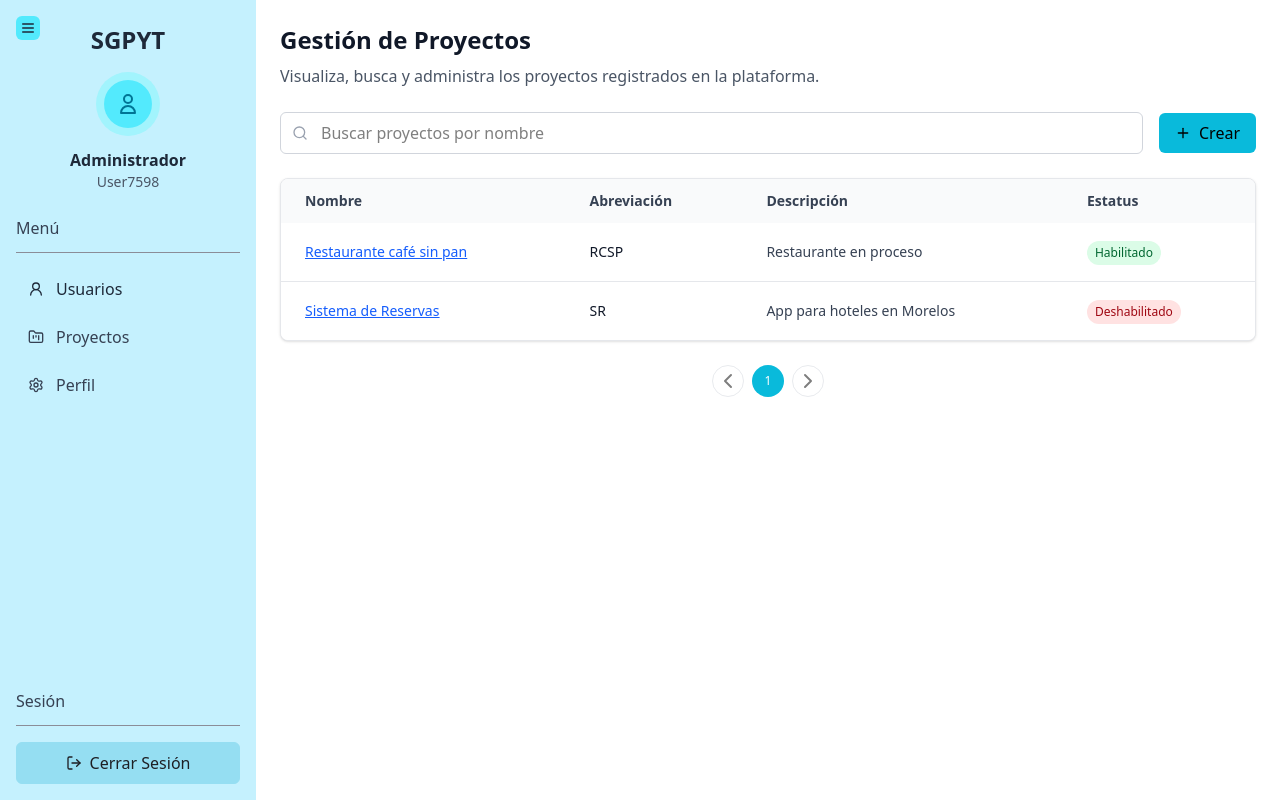
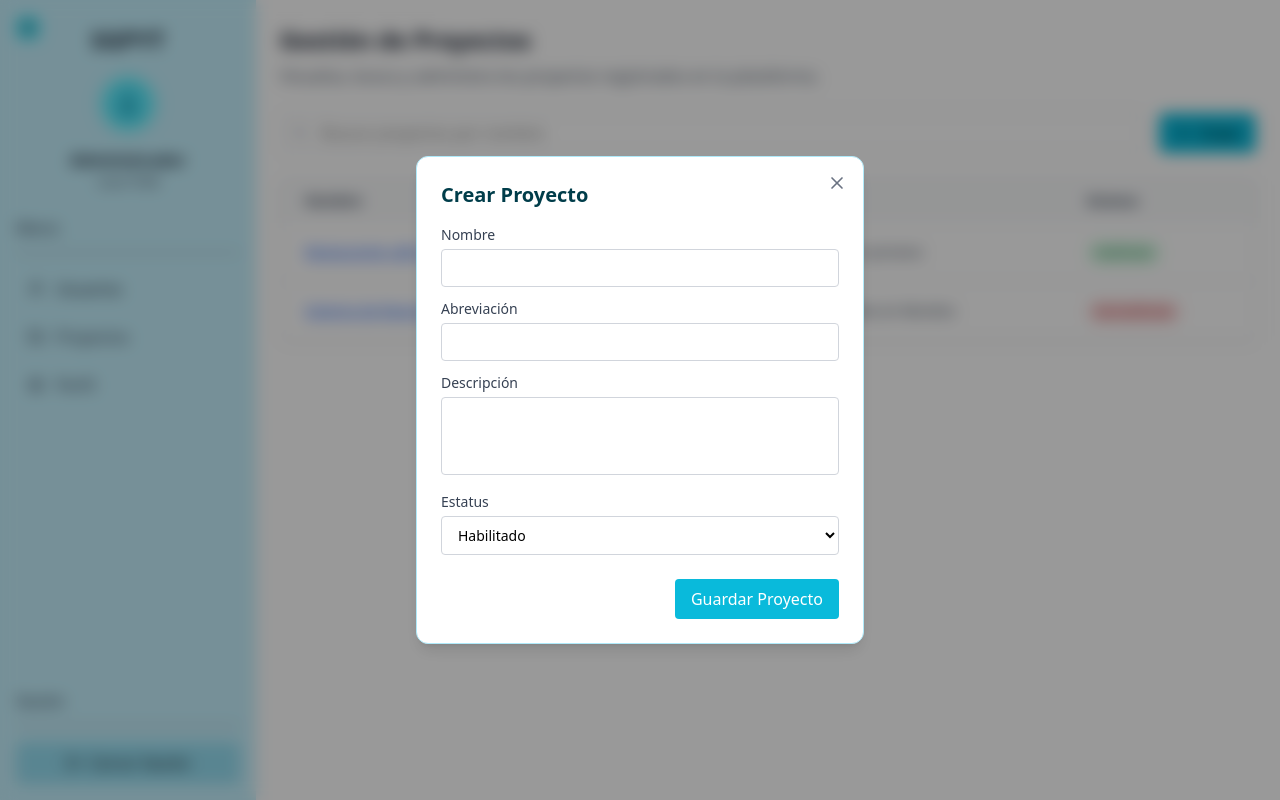
Before and after one commit to JulioCesarGutierrezRojas/SDGPYT, a React (Vite) app in the folder frontend/: page /admin/proyectos in a window 1280 px wide. Both pictures are taken after a click on the button "Crear". Built offline with nearby package versions, Linux system fonts and the light colour scheme.

Commit message:
Componente para crear proyectos

```diff
--- a/frontend/src/components/ModalCrearCategoria.jsx
+++ b/frontend/src/components/ModalCrearCategoria.jsx
@@ -47,8 +47,8 @@ const ModalCrearCategoria = ({ visible, onClose, onGuardar, categoriaEditar }) =
   };
 
   return (
-    <div className="fixed inset-0 z-50 flex justify-center items-center pointer-events-none">
-      <div className="bg-white rounded-lg shadow-lg w-full max-w-md p-6 relative pointer-events-auto">
+    <div className="fixed inset-0 bg-black/40 backdrop-blur-sm flex items-center justify-center z-50">
+      <div className="bg-white rounded-xl shadow-lg border border-[var(--color-azul-300)] w-full max-w-md p-6 relative">
         <button
           onClick={onClose}
           className="absolute top-4 right-4 text-gray-500 hover:text-gray-800"
--- /dev/null
+++ b/frontend/src/components/ModalCrearProyecto.jsx
@@ -0,0 +1,97 @@
+// src/modules/users/components/ModalCrearProyecto.jsx
+import { useState } from "react";
+import { X } from "lucide-react";
+
+export default function ModalCrearProyecto({ onClose, onGuardar }) {
+  const [nuevoProyecto, setNuevoProyecto] = useState({
+    nombre: "",
+    abreviacion: "",
+    descripcion: "",
+    estatus: "Habilitado",
+  });
+
+  const handleChange = (e) => {
+    const { name, value } = e.target;
+    setNuevoProyecto((prev) => ({ ...prev, [name]: value }));
+  };
+
+  const handleSubmit = () => {
+    if (nuevoProyecto.nombre.trim()) {
+      onGuardar(nuevoProyecto);
+      onClose();
+    }
+  };
+
+  return (
+    <div className="fixed inset-0 bg-black/40 backdrop-blur-sm flex items-center justify-center z-50">
+      <div className="bg-white rounded-xl shadow-lg border border-[var(--color-azul-300)] w-full max-w-md p-6 relative">
+        {/* Cerrar */}
+        <button
+          onClick={onClose}
+          className="absolute top-4 right-4 text-gray-500 hover:text-gray-800"
+        >
+          <X className="w-5 h-5" />
+        </button>
+
+        <h2 className="text-xl font-bold text-[var(--color-azul-950)] mb-4">Crear Proyecto</h2>
+
+        <div className="space-y-3 text-sm">
+          <div>
+            <label className="block font-medium text-gray-700 mb-1">Nombre</label>
+            <input
+              type="text"
+              name="nombre"
+              value={nuevoProyecto.nombre}
+              onChange={handleChange}
+              className="w-full border border-gray-300 rounded px-3 py-2"
+            />
+          </div>
+
+          <div>
+            <label className="block font-medium text-gray-700 mb-1">Abreviación</label>
+            <input
+              type="text"
+              name="abreviacion"
+              value={nuevoProyecto.abreviacion}
+              onChange={handleChange}
+              className="w-full border border-gray-300 rounded px-3 py-2"
+            />
+          </div>
+
+          <div>
+            <label className="block font-medium text-gray-700 mb-1">Descripción</label>
+            <textarea
+              name="descripcion"
+              value={nuevoProyecto.descripcion}
+              onChange={handleChange}
+              rows={3}
+              className="w-full border border-gray-300 rounded px-3 py-2 resize-none"
+            />
+          </div>
+
+          <div>
+            <label className="block font-medium text-gray-700 mb-1">Estatus</label>
+            <select
+              name="estatus"
+              value={nuevoProyecto.estatus}
+              onChange={handleChange}
+              className="w-full border border-gray-300 rounded px-3 py-2"
+            >
+              <option value="Habilitado">Habilitado</option>
+              <option value="Deshabilitado">Deshabilitado</option>
+            </select>
+          </div>
+        </div>
+
+        <div className="mt-6 flex justify-end">
+          <button
+            onClick={handleSubmit}
+            className="px-4 py-2 bg-[var(--color-azul-600)] hover:bg-cyan-300 text-white font-medium rounded"
+          >
+            Guardar Proyecto
+          </button>
+        </div>
+      </div>
+    </div>
+  );
+}
--- a/frontend/src/components/ModalCrearTarea.jsx
+++ b/frontend/src/components/ModalCrearTarea.jsx
@@ -36,8 +36,8 @@ const ModalCrearTarea = ({ visible, onClose, onGuardar, proyectos, usuarios }) =
   };
 
   return (
-    <div className="fixed inset-0 z-50 flex justify-center items-center">
-      <div className="bg-white rounded-lg shadow-xl w-full max-w-md p-6 relative z-10 pointer-events-auto border border-[var(--color-azul-300)]">
+    <div className="fixed inset-0 bg-black/40 backdrop-blur-sm flex items-center justify-center z-50">
+      <div className="bg-white rounded-xl shadow-lg border border-[var(--color-azul-300)] w-full max-w-md p-6 relative">
         <button
           onClick={onClose}
           className="absolute top-4 right-4 text-gray-500 hover:text-gray-800"
--- a/frontend/src/components/ModalDetalleTarea.jsx
+++ b/frontend/src/components/ModalDetalleTarea.jsx
@@ -23,8 +23,8 @@ const ModalDetalleTarea = ({ tarea, onClose, onEliminar, onGuardar }) => {
   if (!tarea) return null;
 
   return (
-    <div className="fixed inset-0 flex justify-center items-center z-50 bg-black/30">
-      <div className="bg-white rounded-2xl shadow-xl w-full max-w-md p-6 relative border border-[var(--color-azul-300)]">
+    <div className="fixed inset-0 bg-black/40 backdrop-blur-sm flex items-center justify-center z-50">
+      <div className="bg-white rounded-xl shadow-lg border border-[var(--color-azul-300)] w-full max-w-md p-6 relative">
         {/* Botón cerrar */}
         <button
           className="absolute top-4 right-4 text-gray-600 hover:text-gray-900"
--- a/frontend/src/modules/users/projectsAdmin.jsx
+++ b/frontend/src/modules/users/projectsAdmin.jsx
@@ -1,6 +1,7 @@
 import { useState } from "react";
 import { Link } from "react-router-dom";
 import { Search, Plus, ChevronLeft, ChevronRight } from "lucide-react";
+import ModalCrearProyecto from "../../components/ModalCrearProyecto";
 
 const proyectosDummy = [
   {
@@ -23,6 +24,7 @@ export default function ProjectsAdmin() {
   const [proyectos, setProyectos] = useState(proyectosDummy);
   const [busqueda, setBusqueda] = useState("");
   const [paginaActual, setPaginaActual] = useState(1);
+  const [modalAbierto, setModalAbierto] = useState(false);
   const proyectosPorPagina = 5;
 
   const proyectosFiltrados = proyectos.filter((proyecto) =>
@@ -39,6 +41,14 @@ export default function ProjectsAdmin() {
     if (nuevaPagina >= 1 && nuevaPagina <= totalPaginas) {
       setPaginaActual(nuevaPagina);
     }
+  };
+
+  const handleGuardarProyecto = (nuevoProyecto) => {
+    setProyectos((prev) => [
+      ...prev,
+      { ...nuevoProyecto, id: Date.now() }, // Asignamos un ID único
+    ]);
+    setModalAbierto(false);
   };
 
   return (
@@ -65,7 +75,10 @@ export default function ProjectsAdmin() {
           />
         </div>
 
-        <button className="flex items-center gap-2 px-4 py-2 bg-[var(--color-azul-600)] hover:bg-cyan-300 text-black rounded-md transition-colors">
+        <button
+          onClick={() => setModalAbierto(true)}
+          className="flex items-center gap-2 px-4 py-2 bg-[var(--color-azul-600)] hover:bg-cyan-300 text-black rounded-md transition-colors"
+        >
           <Plus className="w-4 h-4" />
           Crear
         </button>
@@ -137,6 +150,14 @@ export default function ProjectsAdmin() {
           <ChevronRight />
         </button>
       </div>
+
+      {/* Modal Crear Proyecto */}
+      {modalAbierto && (
+        <ModalCrearProyecto
+          onClose={() => setModalAbierto(false)}
+          onGuardar={handleGuardarProyecto}
+        />
+      )}
     </div>
   );
 }
```
